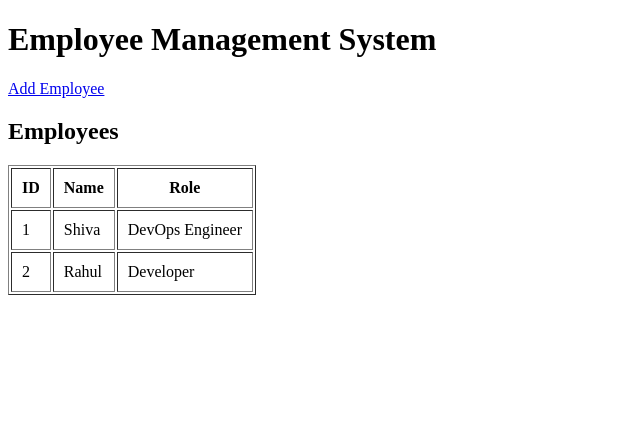
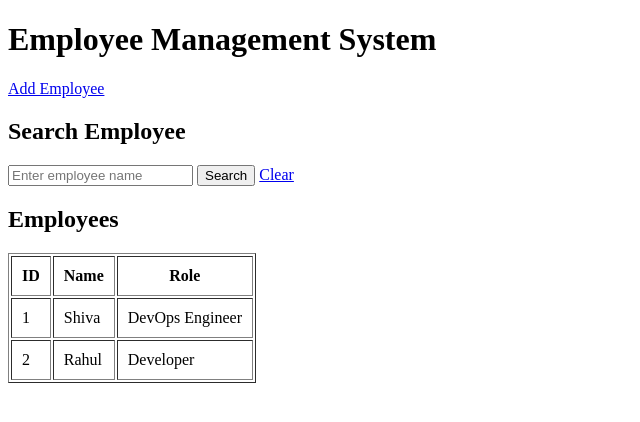
Before and after one commit to ashivagitrepo/employee-management-app, a Flask app: page / in a window 1280 px wide. Shown: the top 422 px of the page, without its empty margins (0-640 px from the left). Run offline with Flask 3, Linux system fonts and the light colour scheme.

Commit message:
Add employee search feature

```diff
--- a/app.py
+++ b/app.py
@@ -7,9 +7,25 @@ employees = [
     {"id": 2, "name": "Rahul", "role": "Developer"}
 ]
 
+
 @app.route("/")
 def home():
-    return render_template("index.html", employees=employees)
+    search = request.args.get("search", "").strip()
+
+    if search:
+        filtered_employees = [
+            employee for employee in employees
+            if search.lower() in employee["name"].lower()
+        ]
+    else:
+        filtered_employees = employees
+
+    return render_template(
+        "index.html",
+        employees=filtered_employees,
+        search=search
+    )
+
 
 @app.route("/add", methods=["GET", "POST"])
 def add_employee():
@@ -29,5 +45,6 @@ def add_employee():
 
     return render_template("add_employee.html")
 
+
 if __name__ == "__main__":
     app.run(host="0.0.0.0", port=5000)
--- a/templates/index.html
+++ b/templates/index.html
@@ -8,6 +8,19 @@
     <h1>Employee Management System</h1>
 
     <a href="/add">Add Employee</a>
+
+    <h2>Search Employee</h2>
+
+    <form method="GET" action="/">
+        <input
+            type="text"
+            name="search"
+            placeholder="Enter employee name"
+            value="{{ search }}"
+        >
+        <button type="submit">Search</button>
+        <a href="/">Clear</a>
+    </form>
 
     <h2>Employees</h2>
 
@@ -24,6 +37,10 @@
             <td>{{ employee.name }}</td>
             <td>{{ employee.role }}</td>
         </tr>
+        {% else %}
+        <tr>
+            <td colspan="3">No employees found.</td>
+        </tr>
         {% endfor %}
 
     </table>
```
